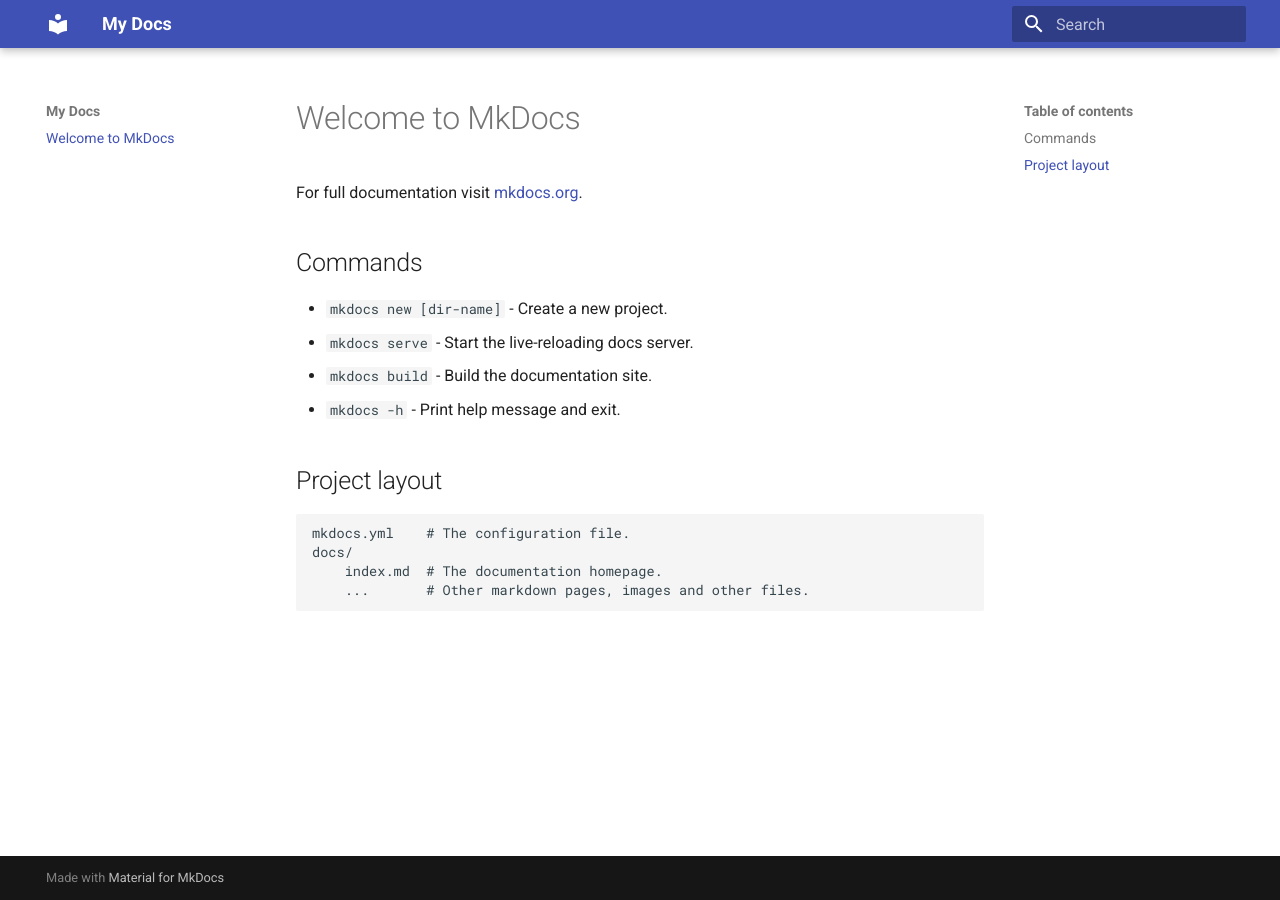
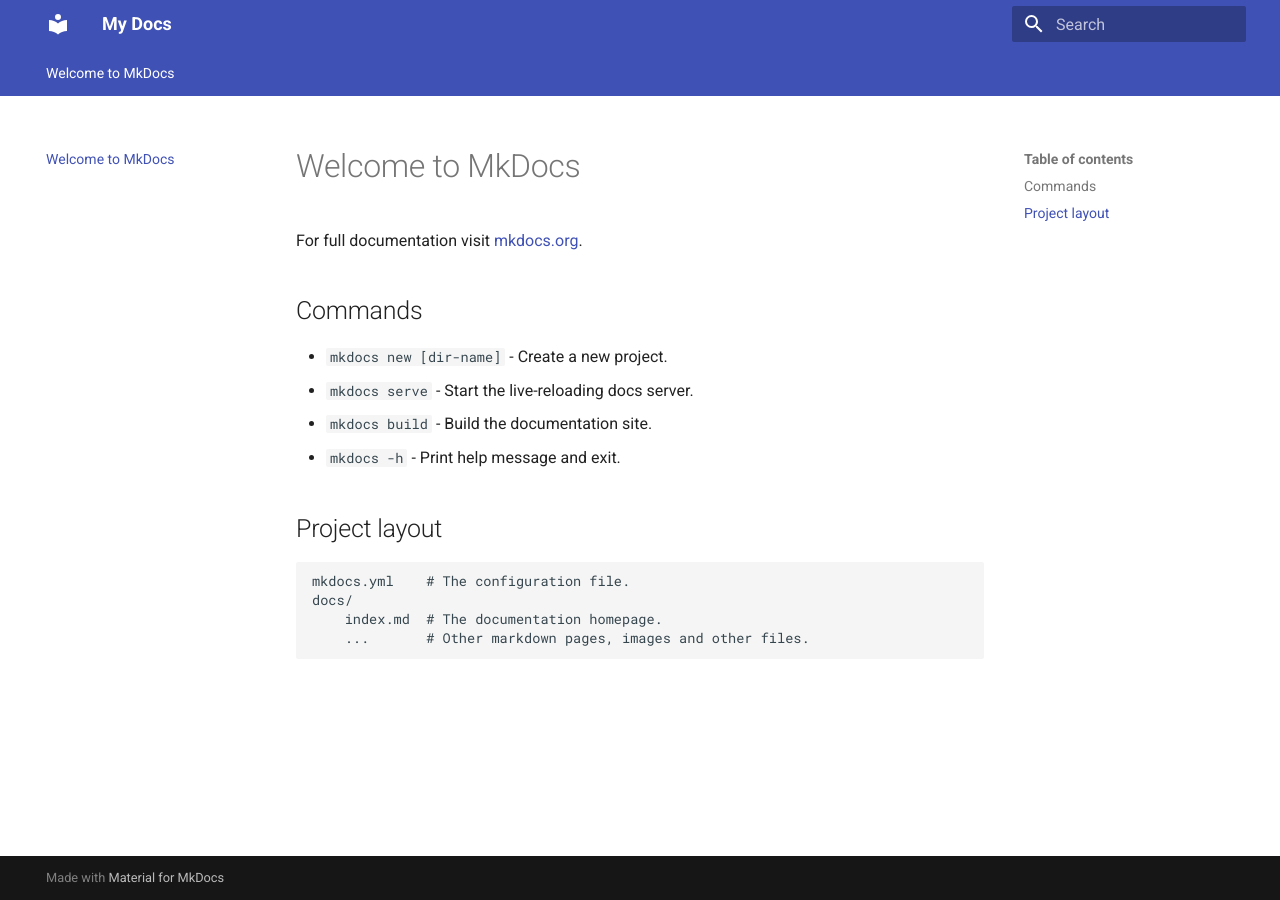
Before and after one commit to shabaz213/mkdocs-practice, an MkDocs documentation site: the page built from docs/index.md, in a window 1280 px wide. Built offline with MkDocs 1.6.1 and Material for MkDocs 9.7.7, drawn with Linux system fonts in a browser that asks for light colours.

Commit message:
Updated YAML file

```diff
--- a/mkdocs.yml
+++ b/mkdocs.yml
@@ -1,2 +1,6 @@
 site_name: My Docs
-theme: material
+theme:
+  name: material
+  features:
+    - navigation.tabs
+    - navigation.sections
```
